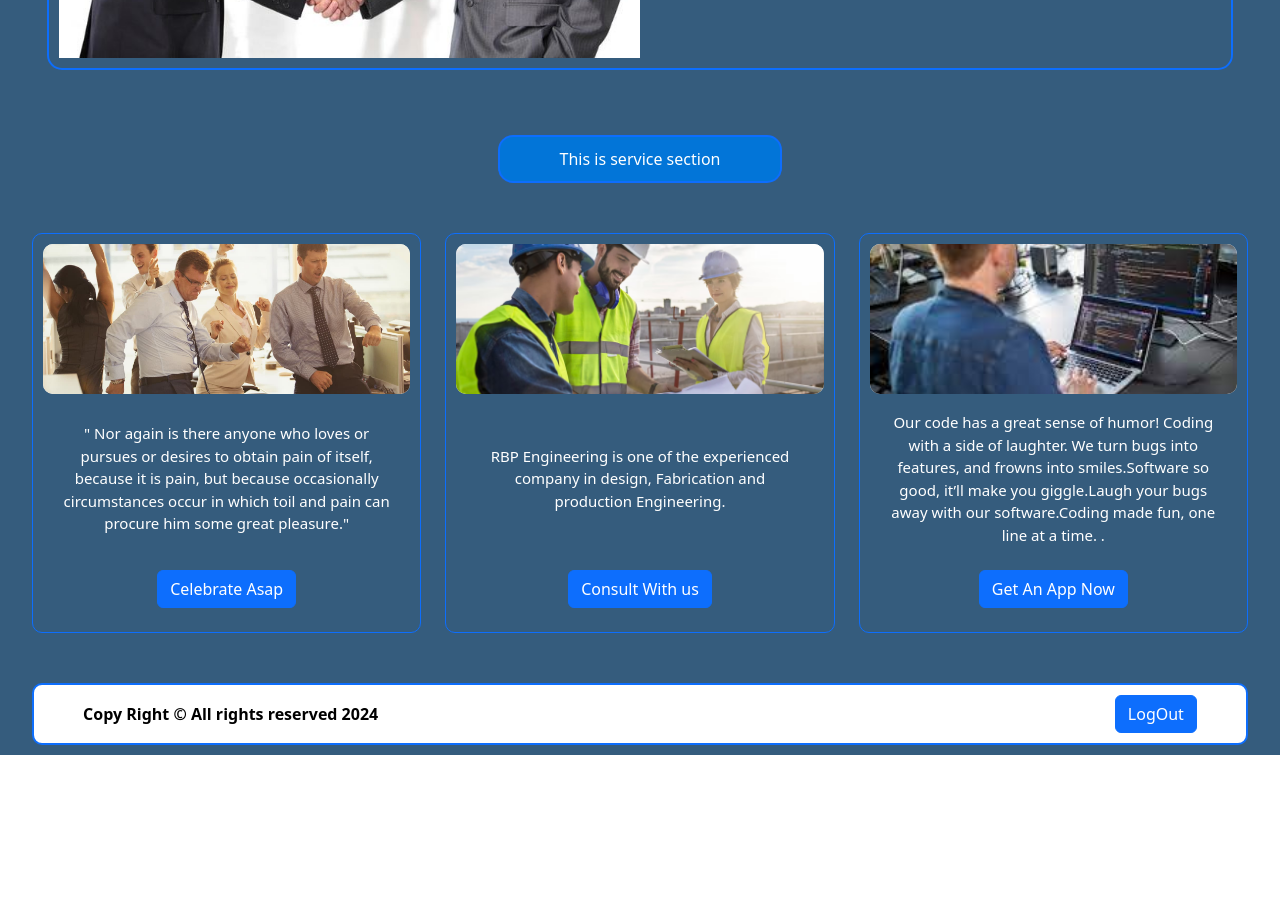
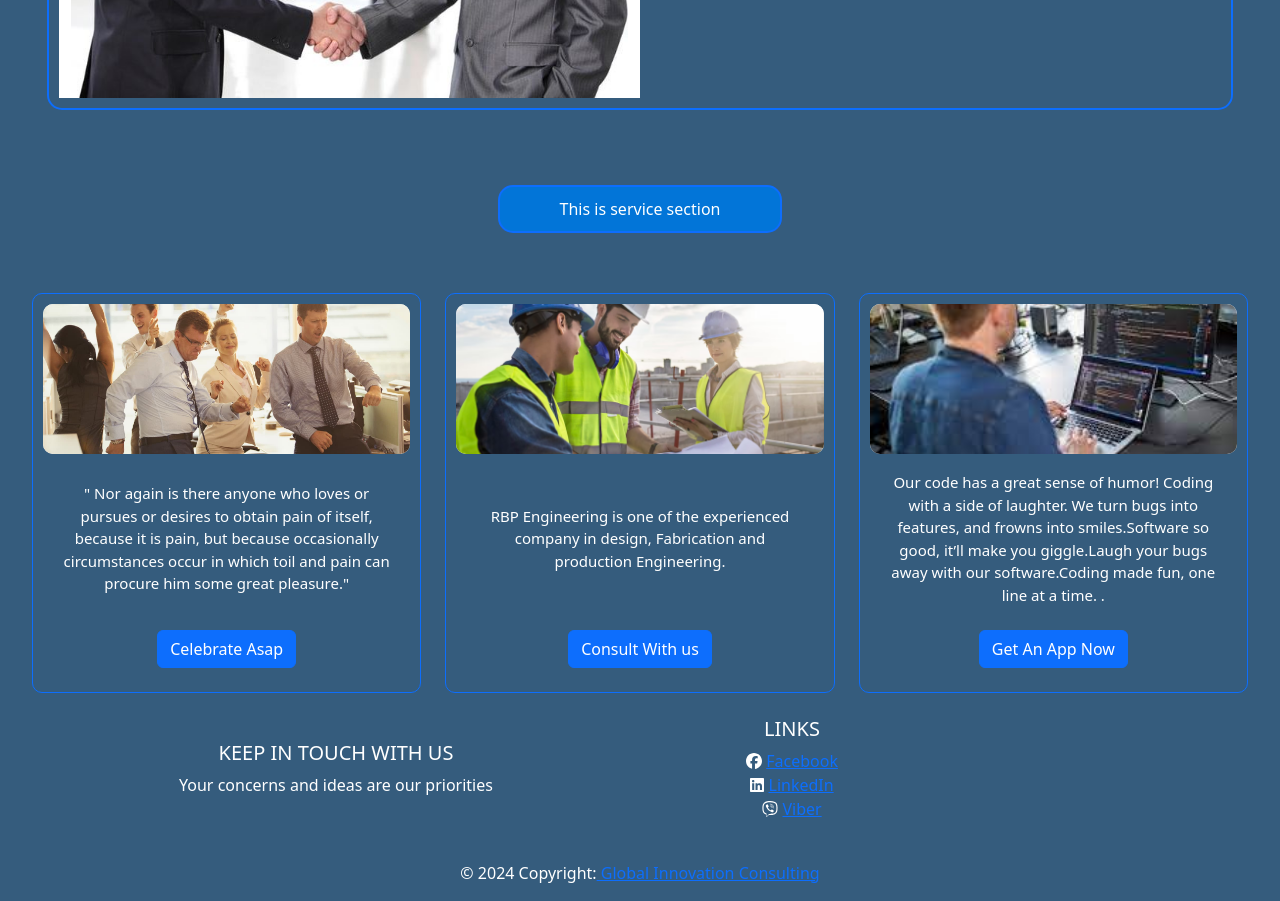
Before and after one commit to kaungpyaesoneaunggic/reatct-single-page-with-component, a React (Create React App) app: page / in a window 1280 px wide. Shown: the part 1100-2001 px from the top of the page. Before the commit the page ends 1855 px from the top, so only its background shows below. Built offline with nearby package versions, Linux system fonts and the light colour scheme.

Commit message:
Home About Service Footer sections Animation

```diff
--- a/src/App.js
+++ b/src/App.js
@@ -1,23 +1,32 @@
 import './App.css';
 import 'bootstrap/dist/css/bootstrap.min.css';
+import AOS from 'aos'
+import 'aos/dist/aos.css'
 import Header from './Header';
 import Home from './Home';
 import About from './About';
 import Service from './Service';
-import Footer from './Footer'
+import Footer from './Footer';
+import { useEffect } from 'react';
 
 function App() {
+  useEffect(()=>{
+    AOS.init( {duration:2000})
+  },[])
   return (
         <div  style={{ width:'100%' ,background: '#355C7D',overflow:'hidden', }}>
           <div style={{width:'95%', margin:'auto' }}>
-          <Header/>
-          {/* Wrap each section with AnimatedSection */}
-          <Home />
-
-          <About />
-
-          <Service />
-          <Footer/>
+            <Header/>
+            <div data-aos="fade-up">
+              <Home />
+            </div>
+            <div data-aos="fade-up">
+              <About />
+            </div>
+            <div data-aos="fade-up">
+              <Service />
+            </div>
+            <Footer/>
           </div>
 
         </div>
--- a/src/Footer.js
+++ b/src/Footer.js
@@ -1,17 +1,35 @@
+import { faFacebook, faLinkedin, faViber } from '@fortawesome/free-brands-svg-icons'
+import { FontAwesomeIcon } from '@fortawesome/react-fontawesome'
 import React from 'react'
 
 export default function Footer() {
   return (
-    <div className='border border-primary border-2 d-flex justify-content-around align-items-center'
-      style={{ margin:'50px 0px 10px 0px',padding:'10px',borderRadius:'10px', backgroundColor:'white'}}
-    >
-      <div className='text-center' style={{ width:'80%',}}>
+    <div className="page-footer font-small blue pt-4">
+      <div className="container-fluid text-center text-md-left">
+        <div className="row">
+            <div className="col-md-6 mt-md-4 mt-3">
+                <h5 className="text-uppercase">Keep in Touch with Us</h5>
+                <p>Your concerns and ideas are our priorities</p>
+            </div>
 
-      <p style={{ display:'flex',justifyContent:'flex-start', marginBottom:'0', color:'black', fontWeight:'bold'}}>
-      Copy Right © All rights reserved 2024
-      </p>
-      </div>
-      <btn className="btn btn-primary" style={{ outerWidth:'20%' }}>LogOut</btn>
+            <hr className="clearfix w-100 d-md-none pb-0"/>
+
+
+            <div className="col-md-3 mb-md-2 mb-3">
+                <h5 className="text-uppercase">Links</h5>
+                <ul className="list-unstyled">
+                    <li><FontAwesomeIcon icon={faFacebook}/> <a href="https://www.facebook.com/gicjpn/" target="_blank">Facebook</a></li>
+                    <li><FontAwesomeIcon icon={faLinkedin}/> <a href="https://www.linkedin.com/company/global-innovation-consulting-inc-" target="_blank">LinkedIn</a></li>
+                    <li><FontAwesomeIcon icon={faViber}/>  <a href="#!" target="_blank">Viber</a></li>
+                </ul>
+            </div>
+        </div>
     </div>
+
+    <div className="footer-copyright text-center py-3">© 2024 Copyright:
+        <a href="https://www.gicjp.com/english" target="_blank"> Global Innovation Consulting</a>
+    </div>
+    </div>
+
   )
 }
--- a/src/Header.js
+++ b/src/Header.js
@@ -7,6 +7,7 @@ export default function () {
       margin:'15px 0px  0px 0px'
      }}>
         <img src={companyLogo} height={'100px'}></img>
+        Global Innovation Consulting
         <div style={{width:'70%', marginRight:'10px'}} className='d-flex justify-content-between'>
         <SmallText
         text='News'
--- a/src/components/TopLable.js
+++ b/src/components/TopLable.js
@@ -3,7 +3,7 @@ import React from 'react'
 export default function TopLable({lable}) {
   return (
     <div className='d-flex justify-content-center'>
-      <button className='border border-primary border-2' style={{display:'inline-block',borderRadius:'15px',margin:'50px', padding:'10px 60px 10px 60px' ,background: '#0275d8',}}>{lable}</button>
+      <button className='border border-primary border-2' style={{display:'inline-block',borderRadius:'15px',margin:'60px', padding:'10px 60px 10px 60px' ,background: '#0275d8',}}>{lable}</button>
     </div>
   )
 }
```
Also changed, not shown: package.json (+7 -0 lines), src/components/AnimatedSection.js (deleted, +0 -17 lines), 1 other file (tests, documents, lock files or other folders).
